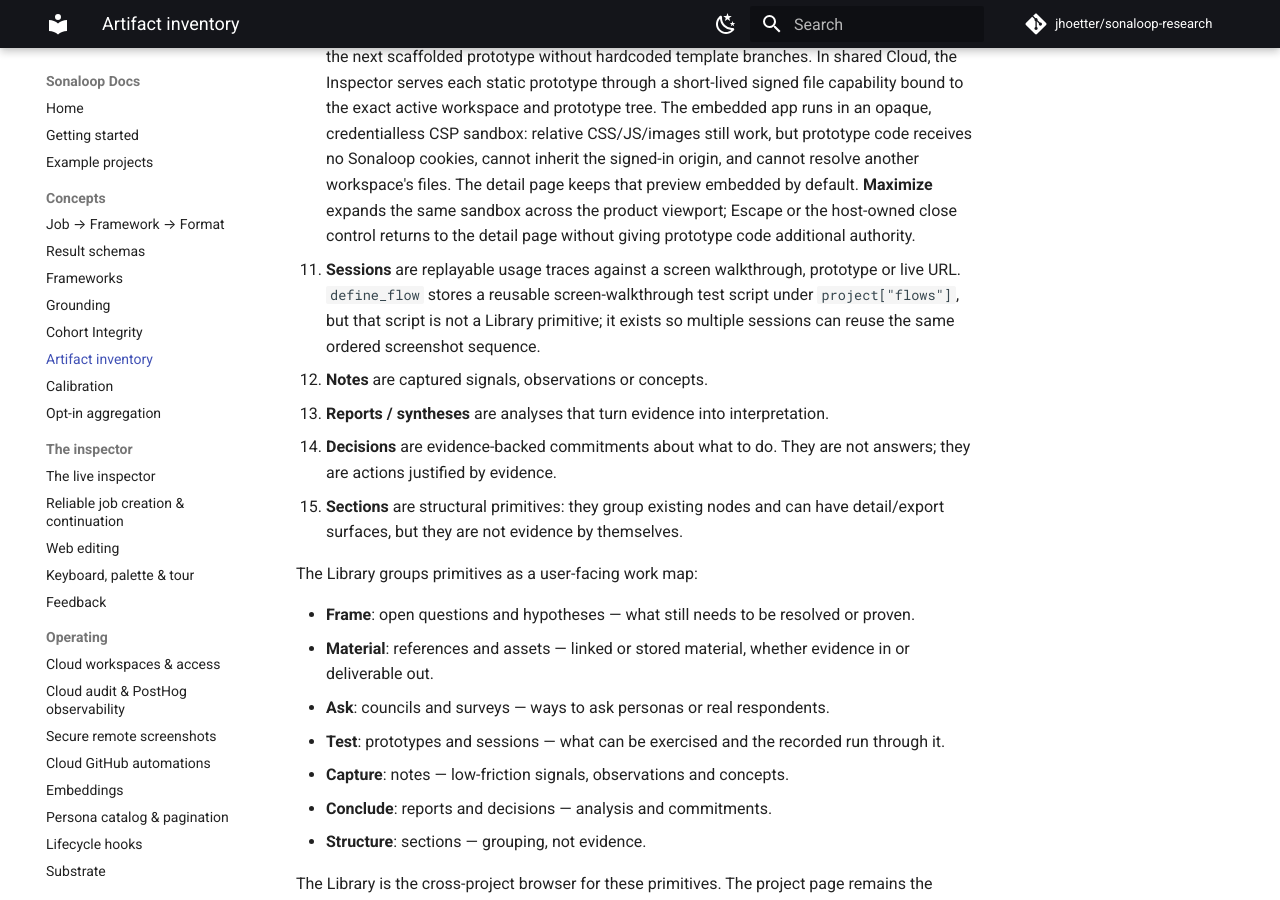
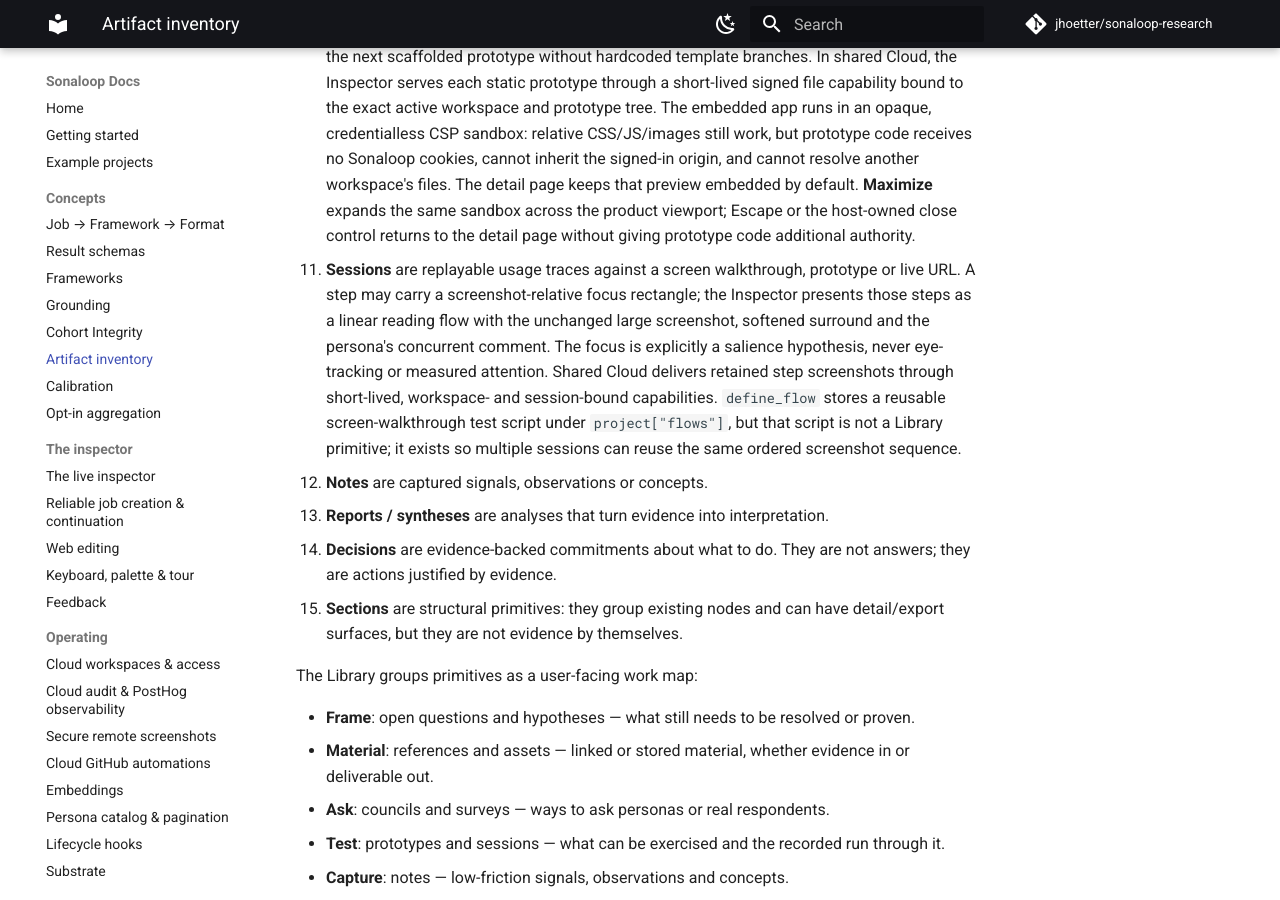
Before and after one commit to jhoetter/sonaloop-docs, an MkDocs documentation site: the page built from docs/artifact-inventory.md, in a window 1280 px wide and 900 px high, scrolled down 1033 px. Built offline with MkDocs 1.6.1 and Material for MkDocs 9.7.7, drawn with Linux system fonts in a browser that asks for light colours; comment, search, counter and statistics services are not loaded.

Commit message:
Document persona reading flows

```diff
--- a/docs/artifact-inventory.md
+++ b/docs/artifact-inventory.md
@@ -50,7 +50,12 @@ Use three layers:
   same sandbox across the product viewport; Escape or the host-owned close control
   returns to the detail page without giving prototype code additional authority.
 - **Sessions** are replayable usage traces against a screen walkthrough,
-  prototype or live URL. `define_flow` stores a reusable screen-walkthrough test
+  prototype or live URL. A step may carry a screenshot-relative focus rectangle;
+  the Inspector presents those steps as a linear reading flow with the unchanged
+  large screenshot, softened surround and the persona's concurrent comment. The
+  focus is explicitly a salience hypothesis, never eye-tracking or measured
+  attention. Shared Cloud delivers retained step screenshots through short-lived,
+  workspace- and session-bound capabilities. `define_flow` stores a reusable screen-walkthrough test
   script under `project["flows"]`, but that script is not a Library primitive;
   it exists so multiple sessions can reuse the same ordered screenshot sequence.
 - **Notes** are captured signals, observations or concepts.
--- a/docs/llms.txt
+++ b/docs/llms.txt
@@ -14,7 +14,7 @@
 - [Frameworks](https://raw.githubusercontent.com/jhoetter/sonaloop-docs/main/docs/frameworks.md): methodology frameworks a run can follow
 - [Grounding](https://raw.githubusercontent.com/jhoetter/sonaloop-docs/main/docs/grounding.md): evidence grounding and provenance
 - [Cohort Integrity](https://raw.githubusercontent.com/jhoetter/sonaloop-docs/main/docs/cohort-integrity.md): server-owned Reaction Test gate for independent persona depth/provenance, framed-hypothesis leakage, countervoices, remediation and explicit report limitations, presented as compact progressive disclosure without removing audit evidence
-- [Artifact inventory](https://raw.githubusercontent.com/jhoetter/sonaloop-docs/main/docs/artifact-inventory.md): references vs assets vs flows vs sessions, runnable prototype forms, and authenticated sandboxed Cloud preview delivery with an in-product maximized view
+- [Artifact inventory](https://raw.githubusercontent.com/jhoetter/sonaloop-docs/main/docs/artifact-inventory.md): references vs assets vs flows vs sessions, linear persona reading flows, runnable prototype forms, and authenticated workspace-bound Cloud file delivery
 - [Calibration](https://raw.githubusercontent.com/jhoetter/sonaloop-docs/main/docs/calibration.md): prediction calibration and Brier scoring
 - [Opt-in aggregation](https://raw.githubusercontent.com/jhoetter/sonaloop-docs/main/docs/opt-in-aggregation-design.md): sentiment/coverage aggregation model
 - [The live inspector](https://raw.githubusercontent.com/jhoetter/sonaloop-docs/main/docs/live-inspector.md): navigation (4-item sidebar, archive-filtered current-job and run discovery, archived-job exact-link evidence access, Library browser, row slide-overs, quiet persisted input/output degrees, run chip), compact Product Understanding/Cohort Integrity disclosures, browser-local timestamps, event bus, SSE /api/events, activity feed, runs panel
```
